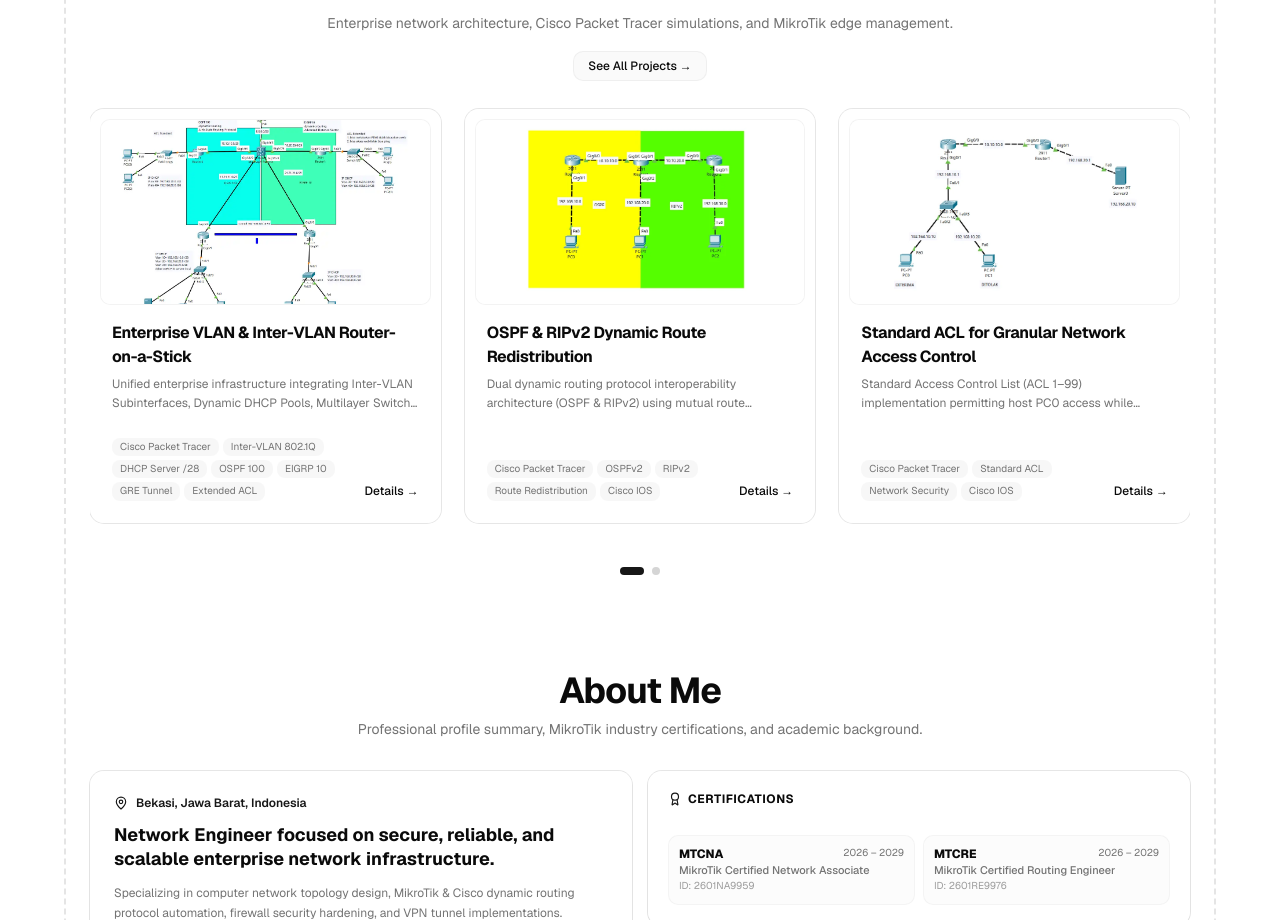
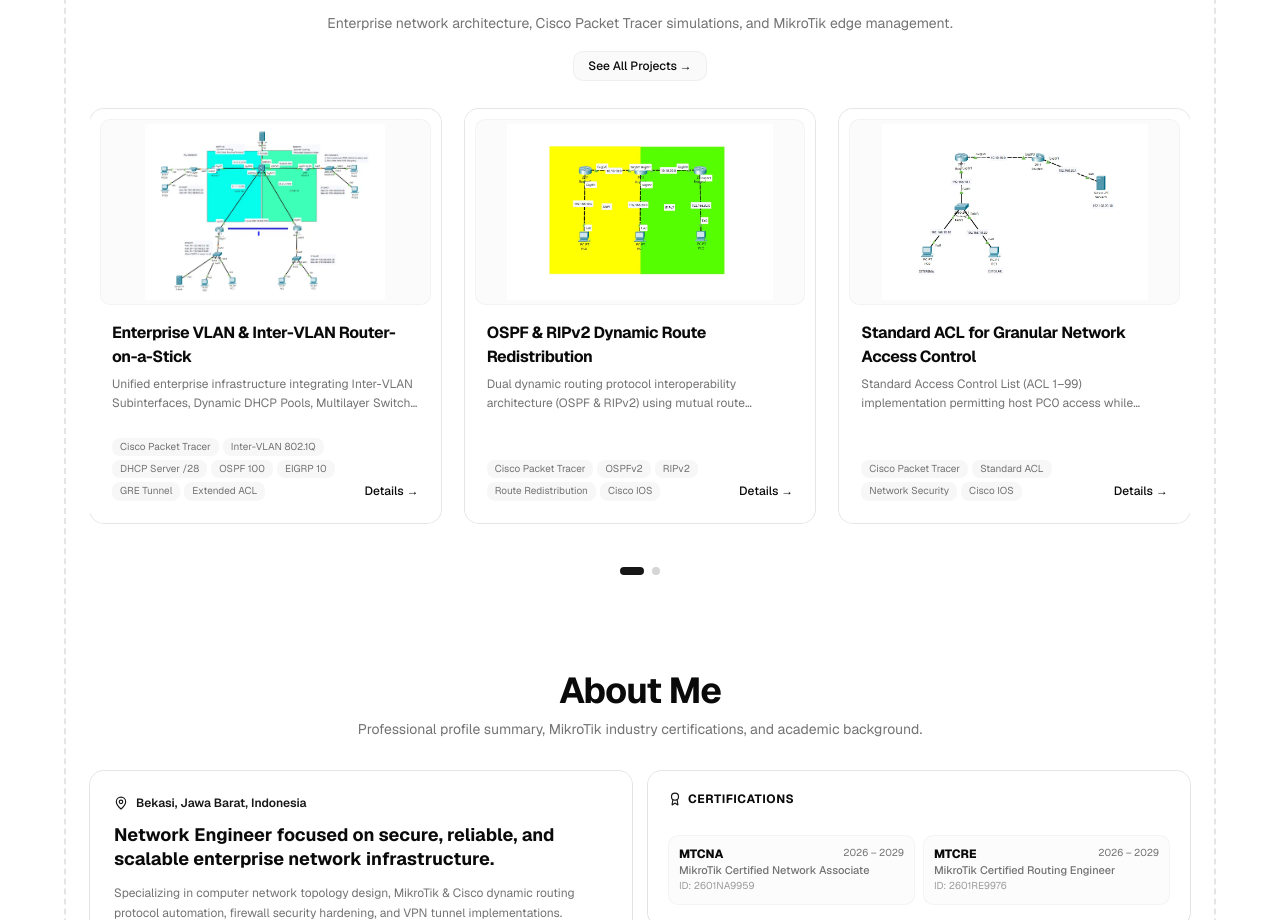
Before and after one commit to haidirwf/portfolio-idal, a Next.js app: page / in a window 1280 px wide. Shown: the part 803-1723 px from the top of the page. Built offline with nearby package versions, Linux system fonts and the light colour scheme.

Commit message:
fix(image): change project card image scaling from object-cover to object-contain so full topology diagrams are visible without cropping

```diff
--- a/components/portfolio/all-projects-content.tsx
+++ b/components/portfolio/all-projects-content.tsx
@@ -87,7 +87,7 @@ export function AllProjectsContent() {
                     alt={project.title}
                     fill
                     sizes="(max-width: 768px) 100vw, (max-width: 1200px) 50vw, 33vw"
-                    className="object-cover transition-transform duration-500 group-hover:scale-[1.02]"
+                    className="object-contain p-1 transition-transform duration-500 group-hover:scale-[1.02]"
                     priority={idx < 3}
                     loading={idx < 3 ? "eager" : "lazy"}
                   />
--- a/components/portfolio/showcase.tsx
+++ b/components/portfolio/showcase.tsx
@@ -137,7 +137,7 @@ export function Showcase({ projects }: { projects: Project[] }) {
                       alt={project.title}
                       fill
                       sizes="(max-width: 768px) 100vw, (max-width: 1200px) 50vw, 33vw"
-                      className="object-cover transition-transform duration-500 group-hover:scale-[1.02]"
+                      className="object-contain p-1 transition-transform duration-500 group-hover:scale-[1.02]"
                       priority={idx < 3}
                       loading={idx < 3 ? "eager" : "lazy"}
                     />
```
